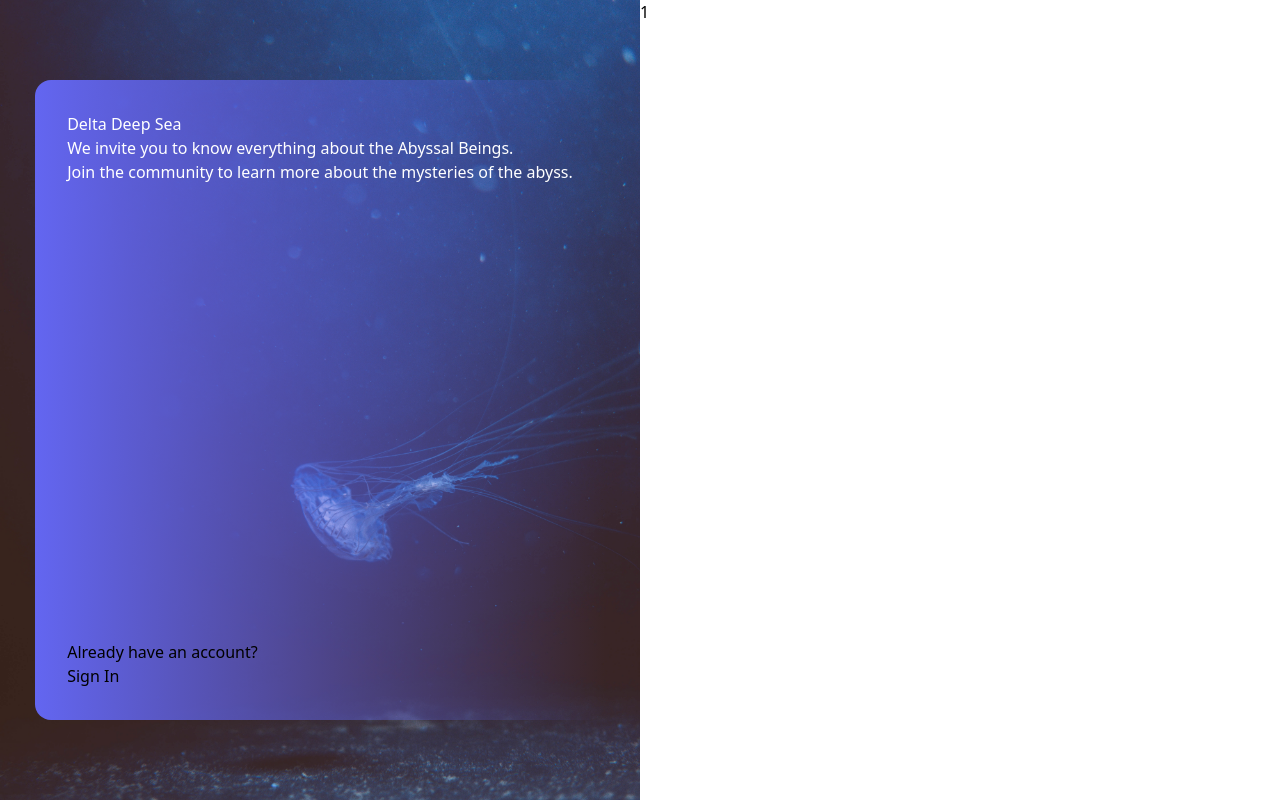
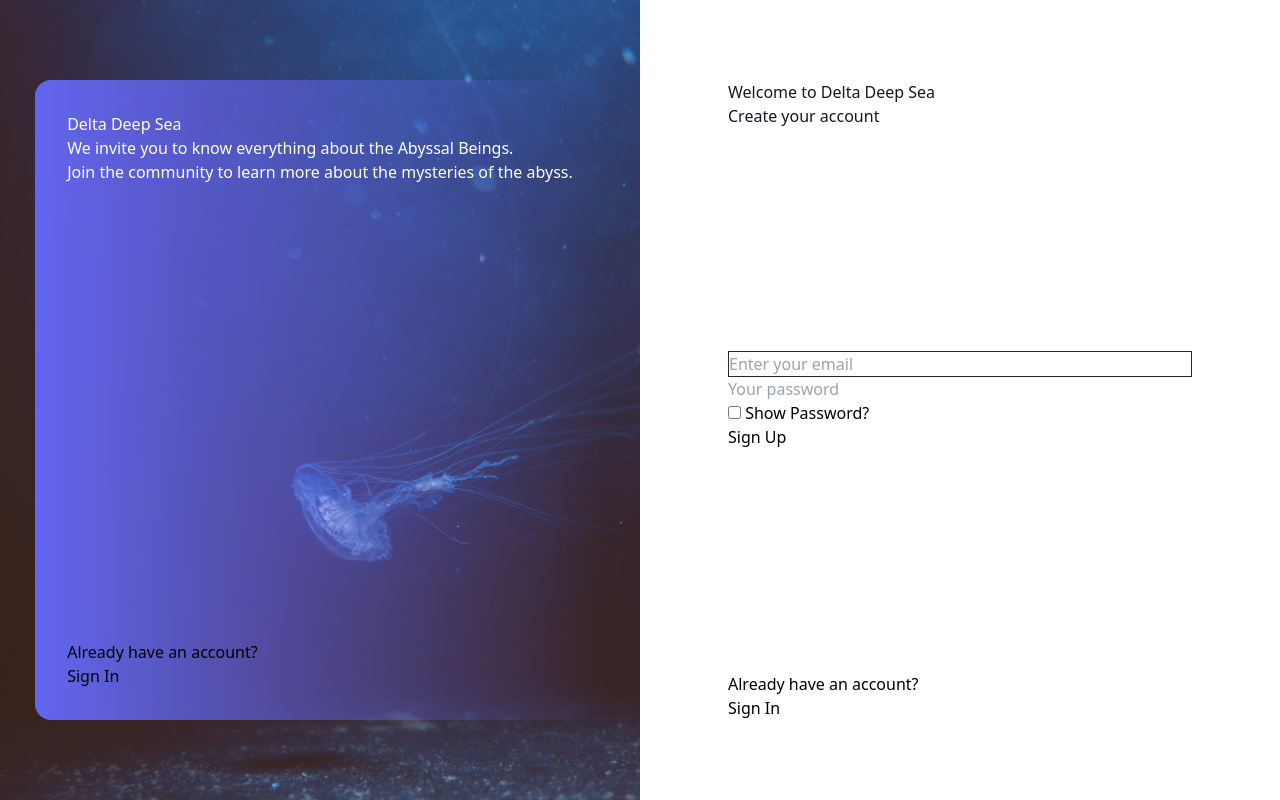
Before and after one commit to moisesnetouou/daily-ui, a React (Vite) app: page /challenge/001 in a window 1280 px wide. Built offline with nearby package versions, Linux system fonts and the light colour scheme.

Commit message:
wip: Form Sign Up created

```diff
--- a/src/pages/Challenges/001-sign-up/index.tsx
+++ b/src/pages/Challenges/001-sign-up/index.tsx
@@ -25,7 +25,33 @@ export function SignUp() {
         </div>
       </div>
 
-      <div className="flex w-1/2">1</div>
+      <div className="flex w-1/2">
+        <div className="flex flex-col justify-between h-4/5 m-auto rounded-2xl">
+          <div className="text-gray-900">
+            <h1>Welcome to Delta Deep Sea</h1>
+
+            <h2>Create your account</h2>
+          </div>
+
+          <form>
+            <input
+              placeholder="Enter your email"
+              className="border border-gray-800 w-full"
+            />
+            <input placeholder="Your password" className="w-full" />
+            <div>
+              <input type="checkbox" /> <span>Show Password?</span>
+            </div>
+
+            <button type="submit">Sign Up</button>
+          </form>
+
+          <div className="flex flex-col">
+            <span>Already have an account?</span>
+            <a href="/#">Sign In</a>
+          </div>
+        </div>
+      </div>
     </main>
   );
 }
```
